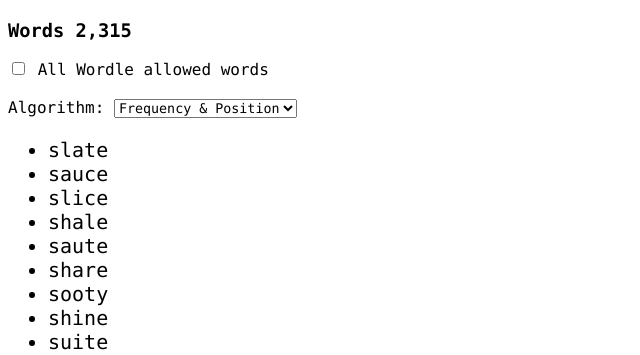
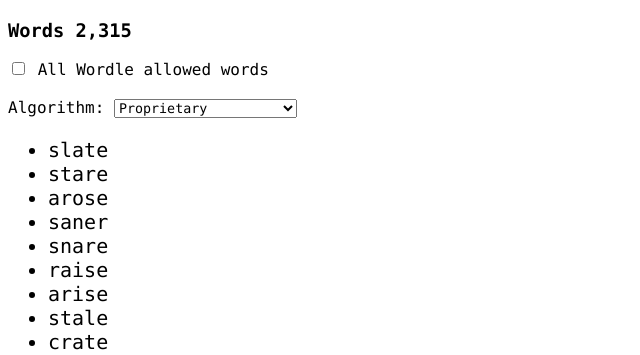
Before and after one commit to blowhacker/wordlesolver, a Flask app: page / in a window 1280 px wide. Shown: the part 417-772 px from the top of the page, without its empty margins (0-640 px from the left). Run offline with Flask 2, Linux system fonts and the light colour scheme.

Commit message:
algorithm made Proprietary default

```diff
--- a/code/templates/grid.html
+++ b/code/templates/grid.html
@@ -103,10 +103,10 @@
                 <label for="wordlist">All Wordle allowed words</label> <br>
                 <br> Algorithm:
                 <select name="algorithm" id="algorithm">
+                    <option value="combo_num_words">Proprietary</option>
                     <option value="position_and_frequency">Frequency & Position</option>
                     <option value="frequency">Frequency</option>
                     <option value="entropy">Entropy</option>
-                    <option value="combo_num_words">Proprietary</option>
                   </select>
             </div>
 
```
